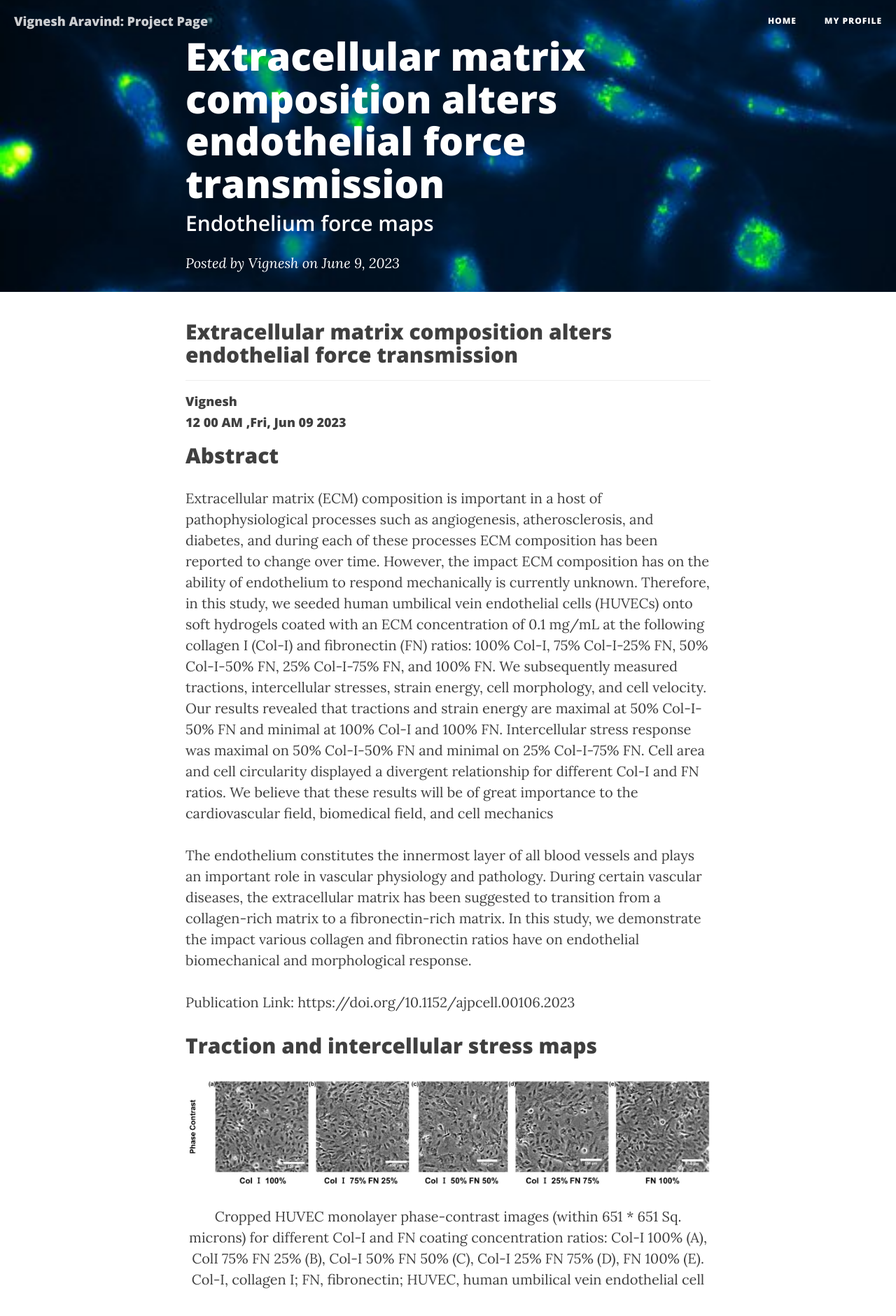
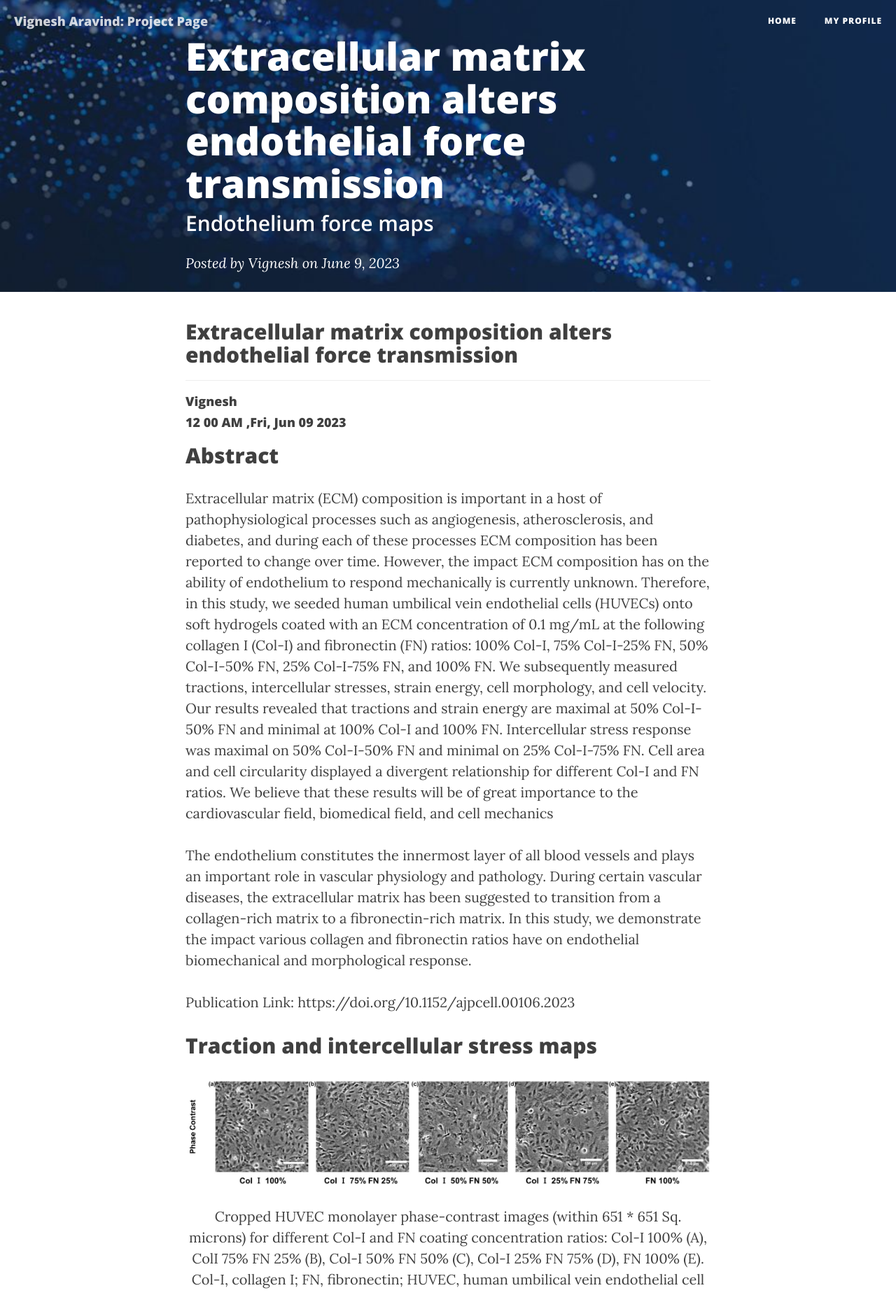
Before and after one commit to vignesharavind/vignesharavind.github.io, a Jekyll site: the page built from _posts/2023-06-09-ECM-Endothelial-Force.markdown, in a window 1280 px wide. Shown: the top 1880 px of the page at 70% size. Built offline with Jekyll 4.4.1, drawn with Linux system fonts in a browser that asks for light colours; nearby versions of some CDN libraries; comment, search, counter and statistics services are not loaded.

Commit message:
Update 2023-06-09-ECM-Endothelial-Force.markdown

```diff
--- a/_posts/2023-06-09-ECM-Endothelial-Force.markdown
+++ b/_posts/2023-06-09-ECM-Endothelial-Force.markdown
@@ -9,6 +9,7 @@ horizontal: >-
   data-background="http://projectpages.github.io/project-pages/img/slidebackground.png"><section
   markdown="1">
 layout: post
+header-img: "img/Science_Background2.jpg"
 title: Extracellular matrix composition alters endothelial force transmission
 author: Vignesh
 tags: ExtracellularMatrix EndothelialCells IntercellularStresses TractionForce Fibronectin Collagen-1
```
